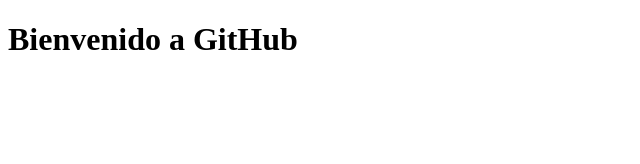
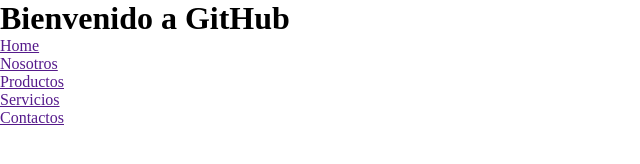
Before and after one commit to Magalieli/comision29310, a plain HTML site: page index.html in a window 1280 px wide. Shown: the whole page, without its empty margins (0-640 px from the left). Drawn offline with Linux system fonts and the light colour scheme.

Commit message:
header con barra de navegacion y reseteo en css agregados

```diff
--- a/estilos.css
+++ b/estilos.css
@@ -0,0 +1,4 @@
+*{
+    margin: 0;
+    padding: 0;
+}
--- a/index.html
+++ b/index.html
@@ -9,5 +9,16 @@
 </head>
 <body>
     <h1>Bienvenido a GitHub</h1>
+    <header>
+        <nav>
+            <ul>
+                <li><a href="">Home</a></li>
+                <li><a href="">Nosotros</a></li>
+                <li><a href="">Productos</a></li>
+                <li><a href="">Servicios</a></li>
+                <li><a href="">Contactos</a></li>
+            </ul>
+        </nav>
+    </header>
 </body>
 </html>
```
